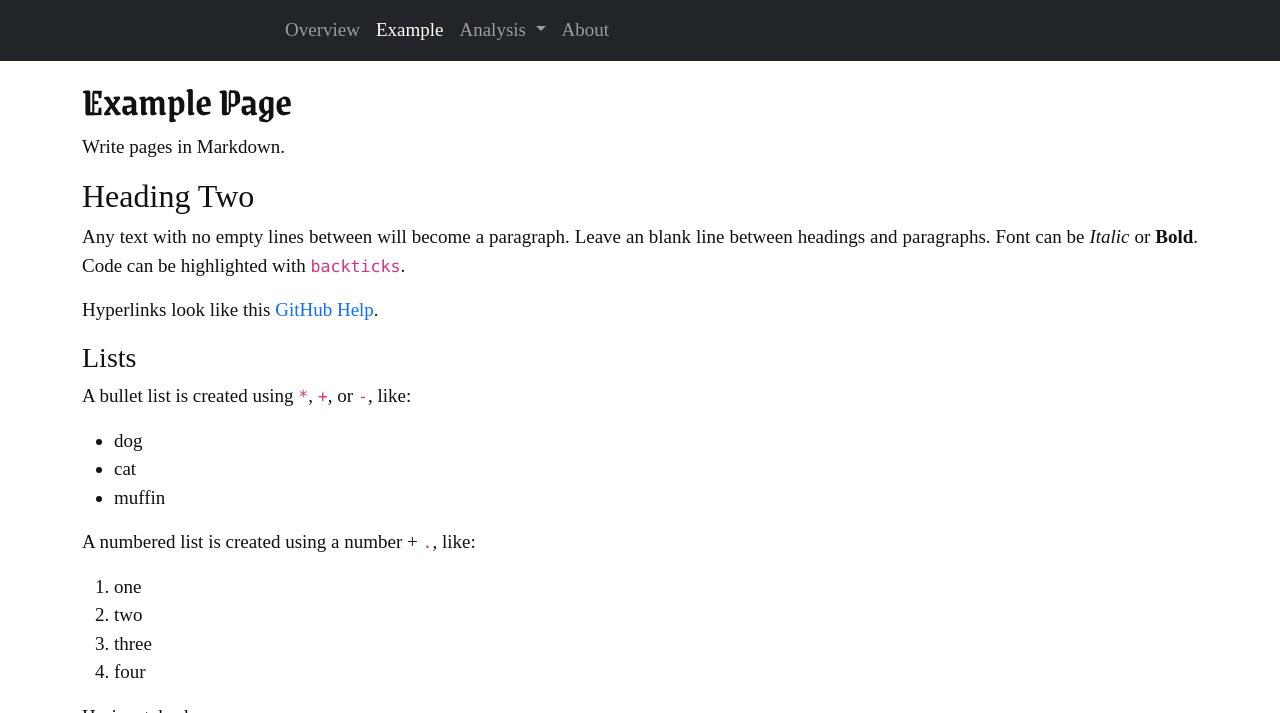
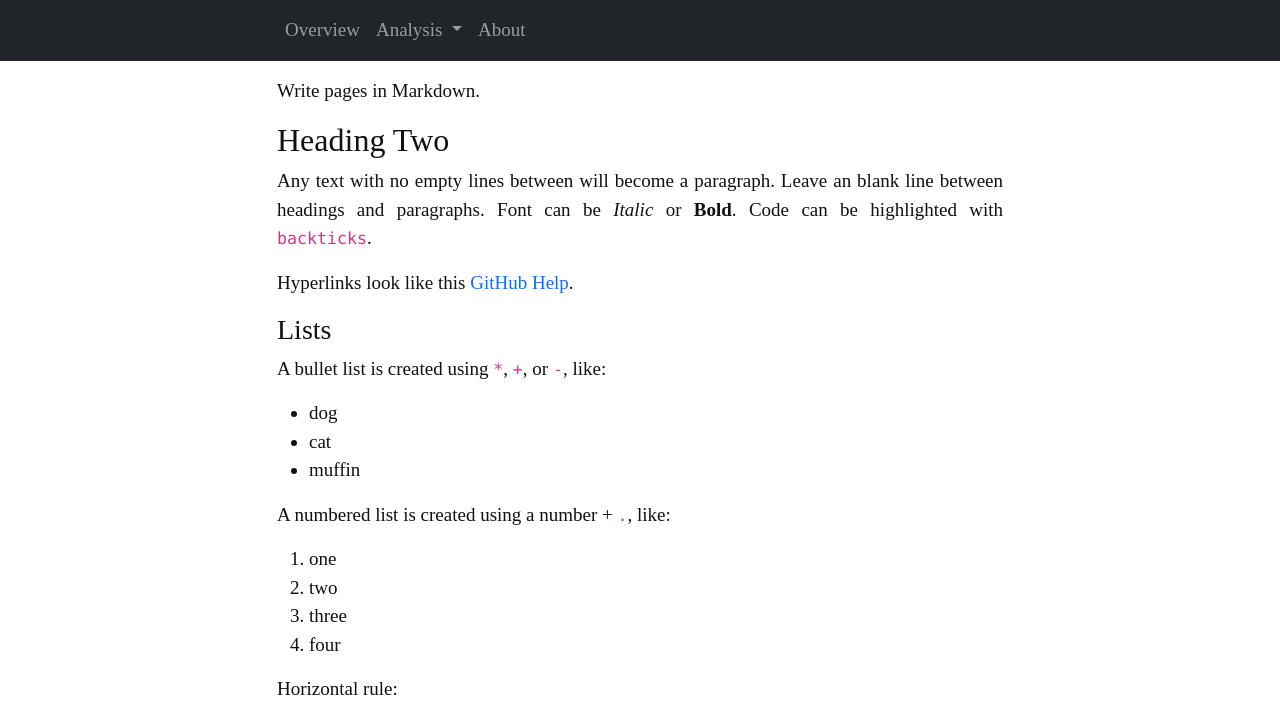
Before and after one commit to aryamoitra/lexicongreve, a Jekyll site: the page built from pages/example.md, in a window 1280 px wide and 900 px high, cut to the strip 0-713 px from the top of the window. Built offline with Jekyll 4.4.1, drawn with Linux system fonts in a browser that asks for light colours.

Commit message:
Make minor changes

```diff
--- a/_includes/jumbotron-custom.html
+++ b/_includes/jumbotron-custom.html
@@ -9,7 +7,7 @@ Jumbotron with a custom logo
             </div>
             <div class="col-md text-center">
                 {% if include.heading %}
-                <h1 class="display-5 fw-bold" style="font-size: clamp(55px, 7vw, 70px);">
+                <h1 class="display-5 fw-bold" style="font-size: clamp(50px, 7vw, 70px);">
                     {{ include.heading }}
                 </h1>
                 {% endif %}
--- a/pages/example.md
+++ b/pages/example.md
@@ -1,7 +1,7 @@
 ---
-title: Example Page
-nav: Example
-nav_order: 1
+analysis_menu_nav: Test
+analysis_menu_nav_order: 5
+layout: page-narrow
 ---
 
 Write pages in Markdown.
```
Also changed, not shown: other parts of _includes/jumbotron-custom.html (+1 -3 lines), _includes/template/head.html (line endings or trailing spaces), _layouts/page-narrow.html (line endings or trailing spaces), pages/search.md (line endings or trailing spaces).
